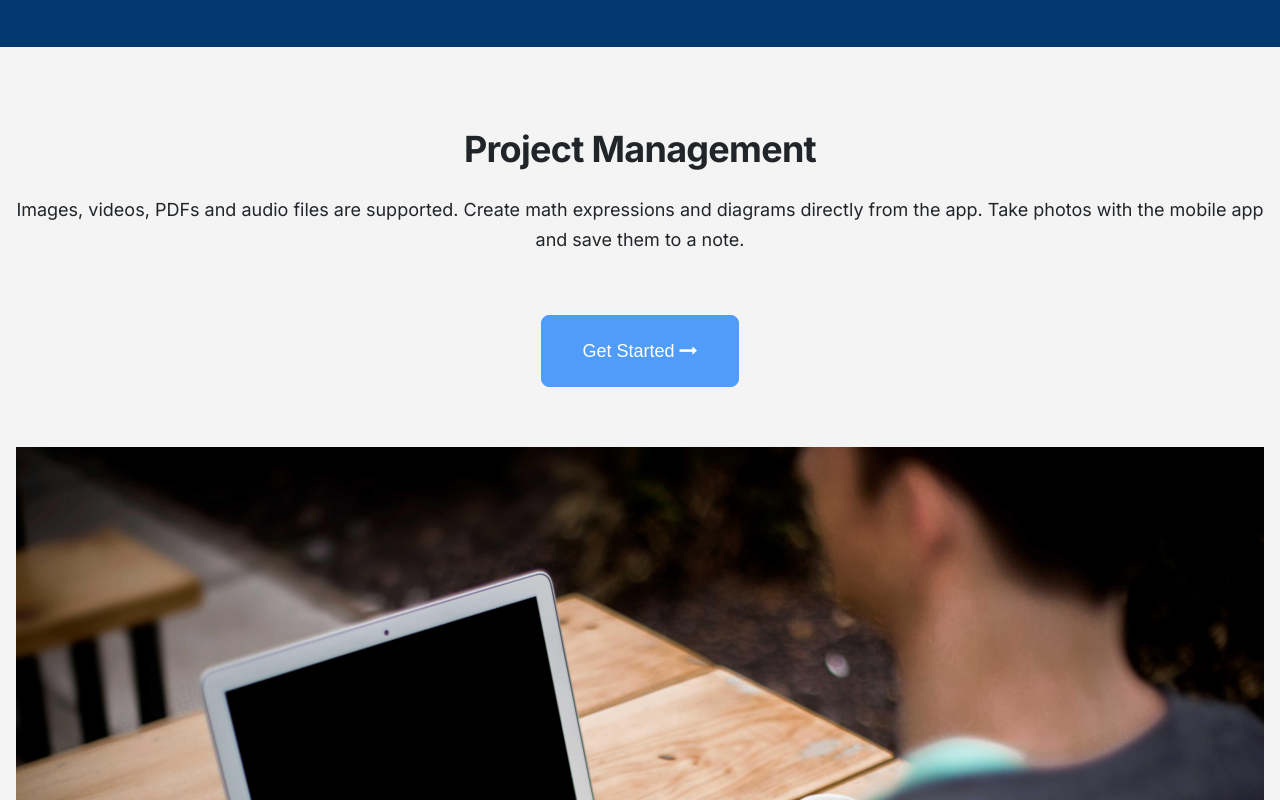
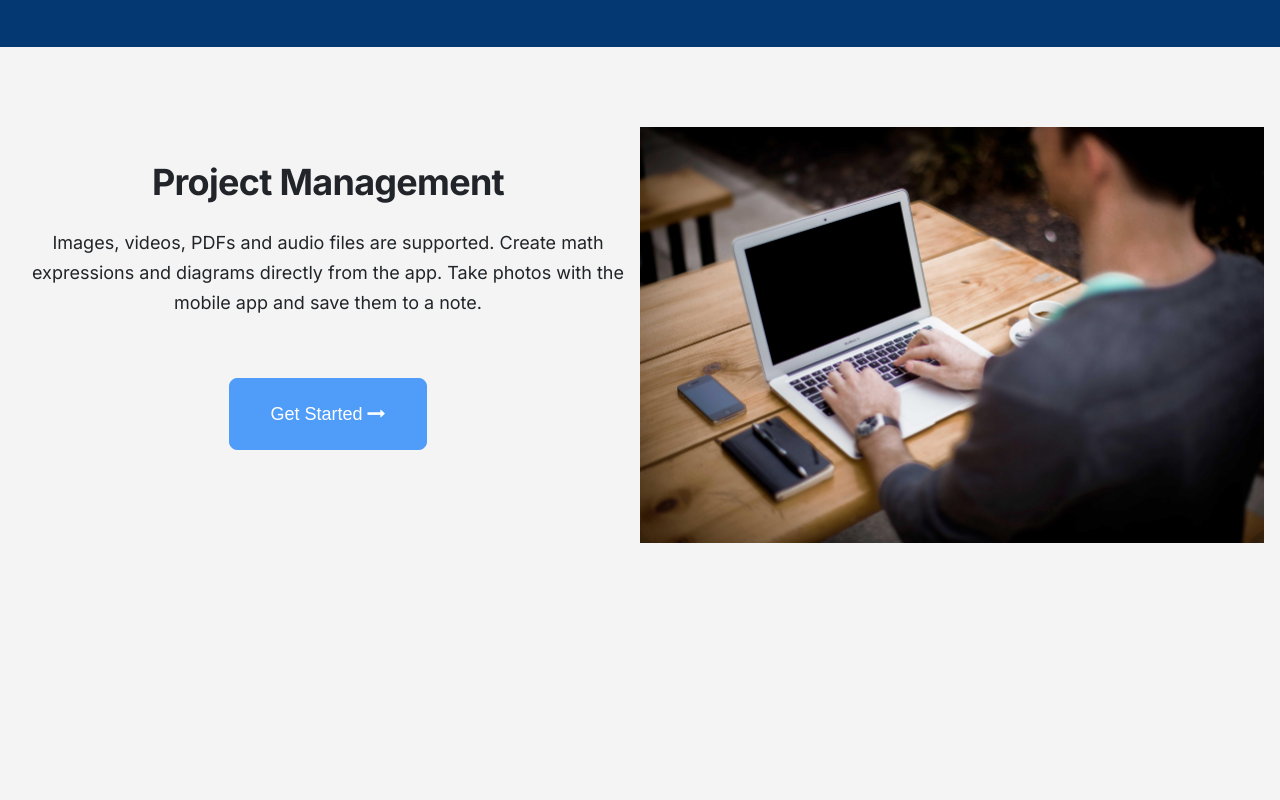
Before and after one commit to MariusCodeAcademy/feu8_12_figma_website, a plain HTML site: page index.html in a window 1280 px wide. Shown: the part 720-1520 px from the top of the page. After the commit the page ends 1343 px from the top, so only its background shows below. Drawn offline with Linux system fonts and the light colour scheme.

Commit message:
management

```diff
--- a/css/style.css
+++ b/css/style.css
@@ -149,7 +149,7 @@ body {
   .mainHeader {
     padding: 16px 0;
   }
-  /* hero area   */
+  /* hero area ============   */
   .hero {
     text-align: left;
   }
@@ -171,4 +171,17 @@ body {
   .hero .btn-hero {
     place-self: flex-start;
   }
+  /* Projec management section  ================== */
+  .management .container {
+    display: flex;
+    flex-direction: row;
+    align-items: center;
+  }
+  .management .text-part {
+    flex-basis: 50%;
+  }
+  .management .sectionImg {
+    width: 50%;
+    display: block;
+  }
 }
```
